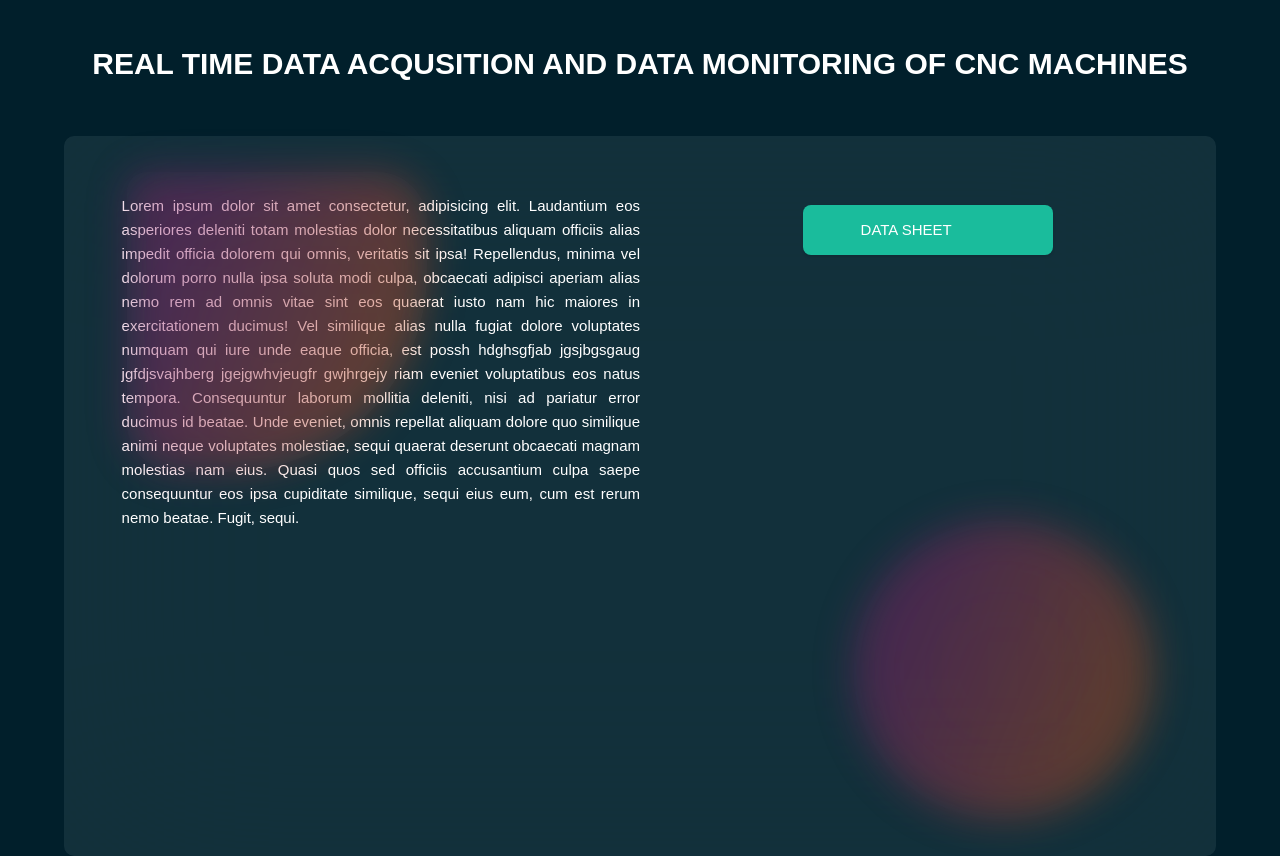
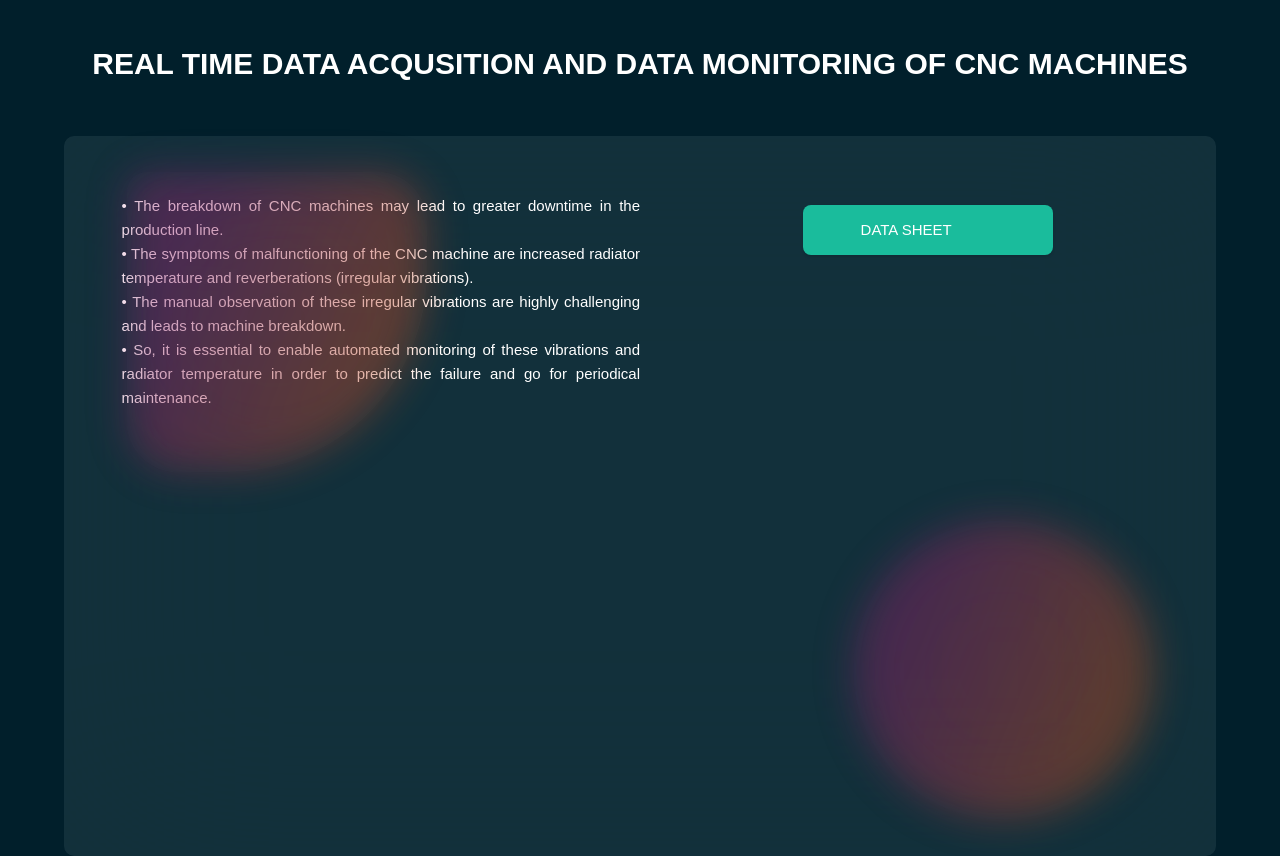
Before and after one commit to LakshmiPriyaAnbu/CNC-machine-data-monitoring, a plain HTML site: page index.html in a window 1280 px wide. Drawn offline with Linux system fonts and the light colour scheme.

Commit message:
Add files via upload

```diff
--- a/index.html
+++ b/index.html
@@ -19,7 +19,19 @@
    <br>
    <div class="glass-container">
     <div class="main">
-        <div class="inner-content"><p style="color: white;text-align: justify ;">Lorem ipsum dolor sit amet consectetur, adipisicing elit. Laudantium eos asperiores deleniti totam molestias dolor necessitatibus aliquam officiis alias impedit officia dolorem qui omnis, veritatis sit ipsa! Repellendus, minima vel dolorum porro nulla ipsa soluta modi culpa, obcaecati adipisci aperiam alias nemo rem ad omnis vitae sint eos quaerat iusto nam hic maiores in exercitationem ducimus! Vel similique alias nulla fugiat dolore voluptates numquam qui iure unde eaque officia, est possh hdghsgfjab jgsjbgsgaug jgfdjsvajhberg jgejgwhvjeugfr gwjhrgejy riam eveniet voluptatibus eos natus tempora. Consequuntur laborum mollitia deleniti, nisi ad pariatur error ducimus id beatae. Unde eveniet, omnis repellat aliquam dolore quo similique animi neque voluptates molestiae, sequi quaerat deserunt obcaecati magnam molestias nam eius. Quasi quos sed officiis accusantium culpa saepe consequuntur eos ipsa cupiditate similique, sequi eius eum, cum est rerum nemo beatae. Fugit, sequi.
+        <div class="inner-content"><p style="color: white;text-align: justify ;">
+            •	The breakdown of CNC machines may lead to greater downtime in the production line.
+            <br>
+
+            •	The symptoms of malfunctioning of the CNC machine are increased radiator temperature and reverberations (irregular vibrations).
+            <br>
+
+            •	The manual observation of these irregular vibrations are highly challenging and leads to machine breakdown.
+            <br>
+
+            •	So, it is essential to enable automated monitoring of these vibrations and radiator temperature in order to predict the failure and go for periodical maintenance.
+
+
 
 
     </p>
@@ -33,9 +45,23 @@
 <nav>
 
     <a href="second_page.html">Data Sheet</a>
+
     <div class="animation start-home"></div>
 
 </nav>
+
+</body>
+</html>
+
+
+
+
+
+
+
+
+
+
 
 <!--    <form action="">
     <br>
@@ -49,7 +75,3 @@
      <input type="button" value="Submit">
    </form>
    -->
-
-
-</body>
-</html>
```
